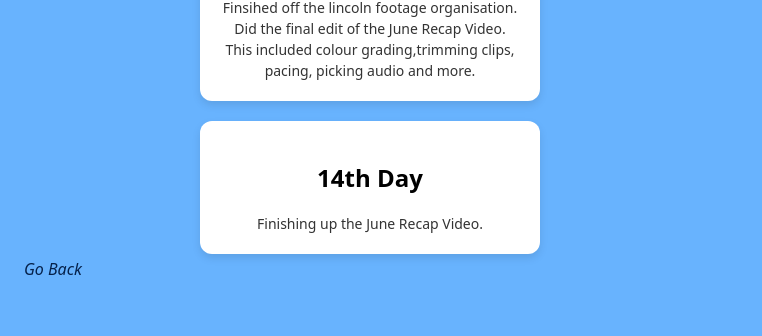
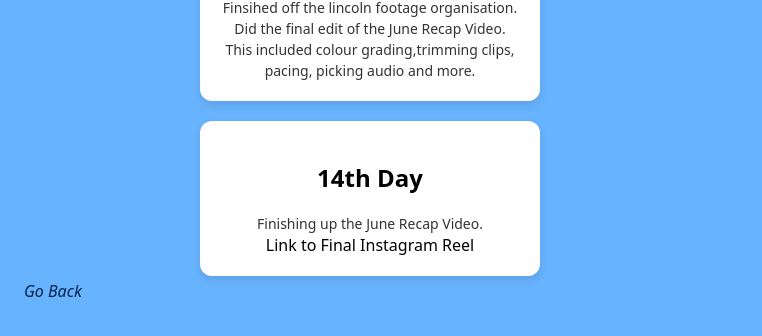
Before and after one commit to tesssalinger/Internship-, a plain HTML site: page 05.html in a window 1280 px wide. Shown: the part 434-770 px from the top of the page, without its empty margins (0-762 px from the left). Drawn offline with Linux system fonts and the light colour scheme.

Commit message:
Update 05.html

```diff
--- a/05.html
+++ b/05.html
@@ -33,6 +33,7 @@
                     <div class="content-box">
                         <h2> 14th Day</h2>
                         <p>Finishing up the June Recap Video. </p>
+                    </p><a href="https://www.instagram.com/p/C9dzd4lvxJt/" target="_blank">Link to Final Instagram Reel</a></p>
                     </div>
                 </div>
 
```
